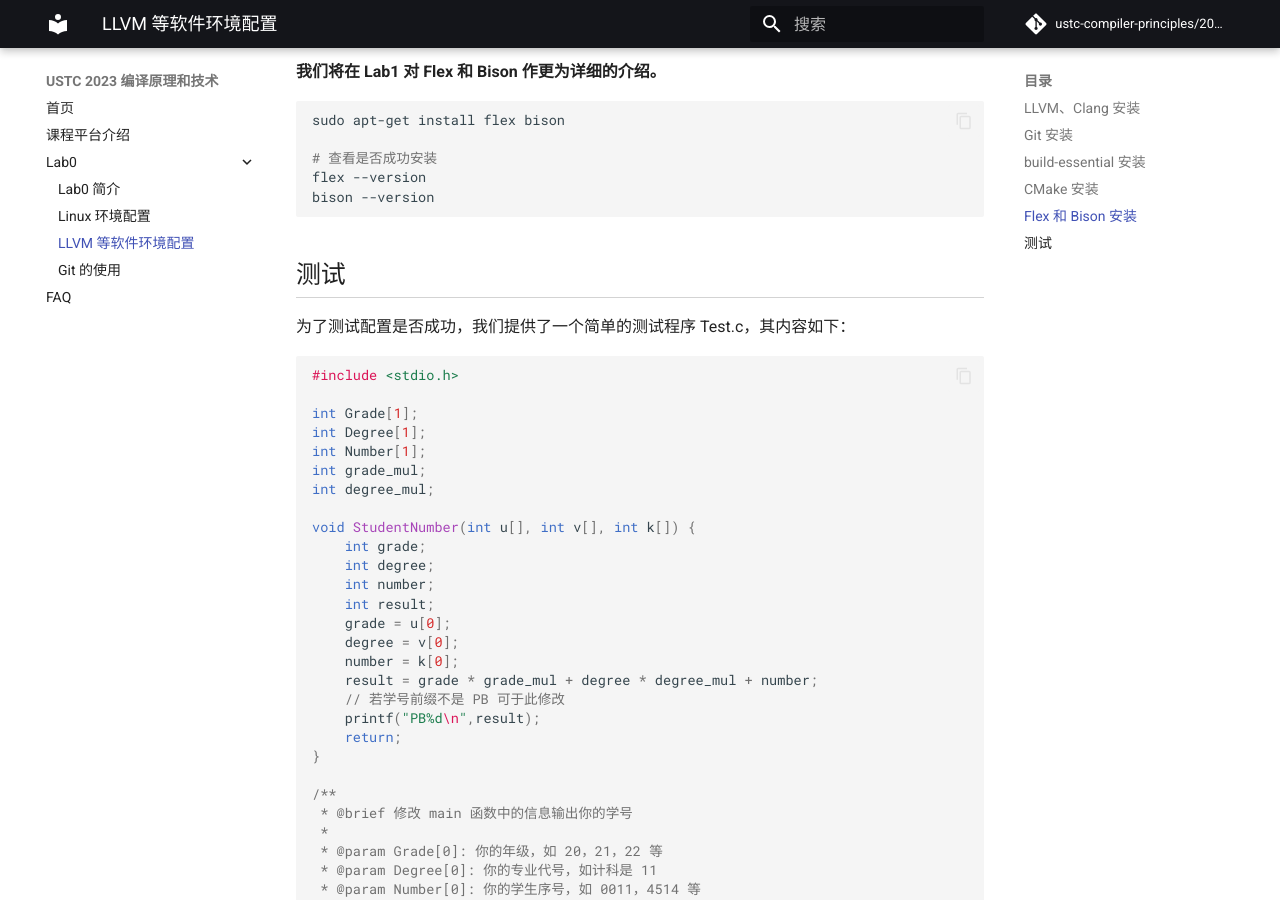
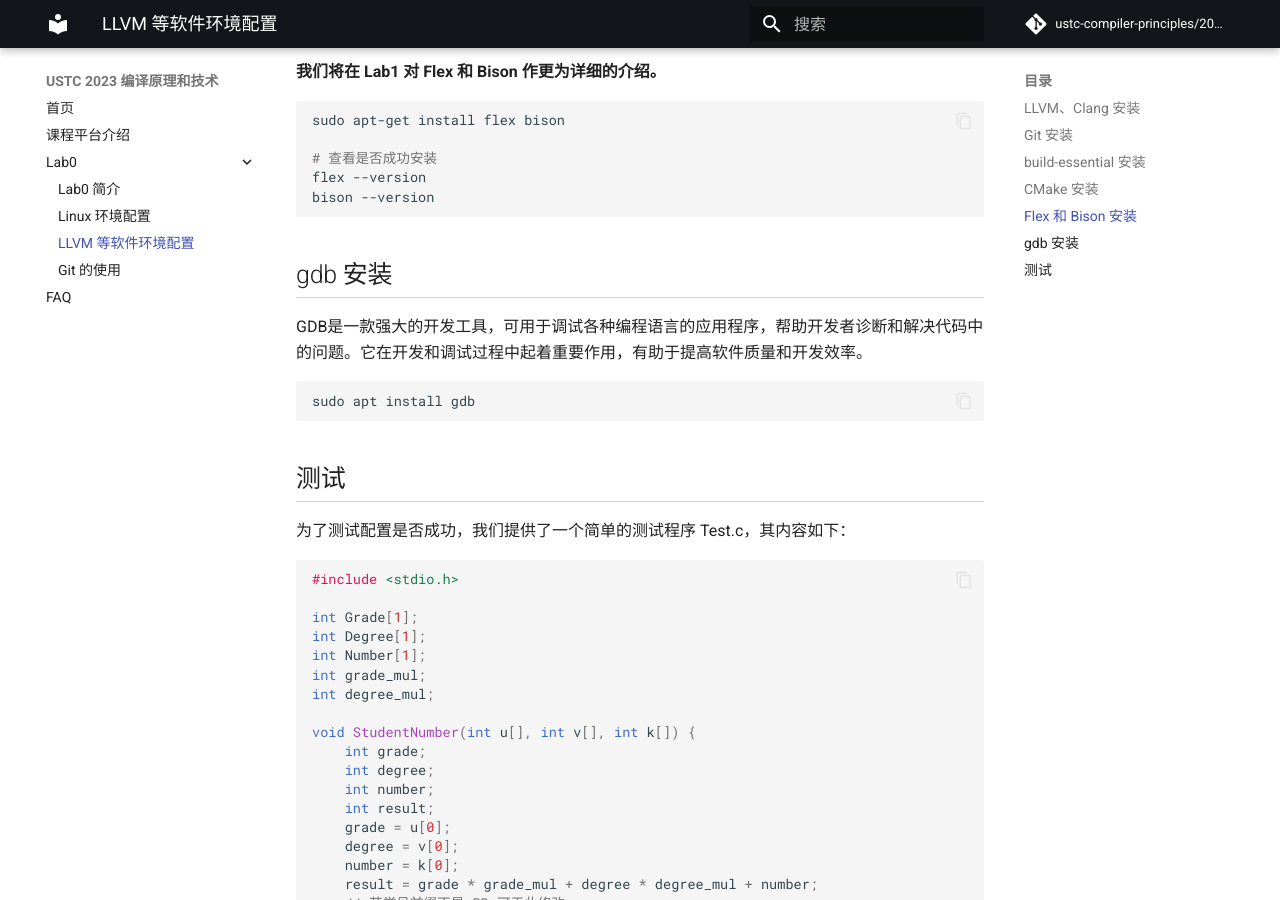
Before and after one commit to ustc-compiler-principles/2023, an MkDocs documentation site: the page built from docs/lab0/software.md, in a window 1280 px wide and 900 px high, scrolled down 1933 px. Built offline with MkDocs 1.6.1 and Material for MkDocs 9.7.7, drawn with Linux system fonts in a browser that asks for light colours; comment, search, counter and statistics services are not loaded.

Commit message:
Update software.md 添加gdb

````diff
--- a/docs/lab0/software.md
+++ b/docs/lab0/software.md
@@ -76,6 +76,14 @@ flex --version
 bison --version
 ```
 
+## gdb 安装
+
+GDB是一款强大的开发工具，可用于调试各种编程语言的应用程序，帮助开发者诊断和解决代码中的问题。它在开发和调试过程中起着重要作用，有助于提高软件质量和开发效率。
+
+```shell
+sudo apt install gdb
+```
+
 ## 测试
 
 为了测试配置是否成功，我们提供了一个简单的测试程序 Test.c，其内容如下：
````
